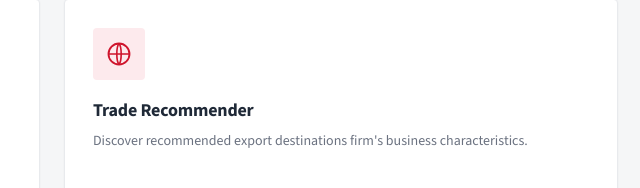
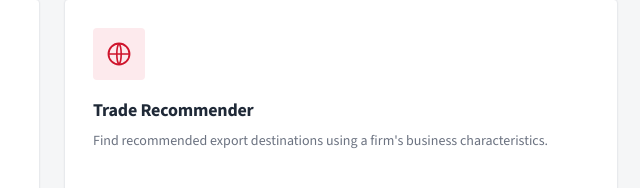
Before and after one commit to chengjiangg/trade-compass, a plain HTML site: page index.html in a window 1280 px wide. Shown: the part 510-698 px from the top of the page, 588-1228 px from the left. Drawn offline with nearby package versions, Linux system fonts and the light colour scheme.

Commit message:
Update trade recommender

```diff
--- a/index.html
+++ b/index.html
@@ -1961,7 +1961,7 @@
               </div>
               <h3>Trade Recommender</h3>
               <p>
-                Discover recommended export destinations firm's business
+                Find recommended export destinations using a firm's business
                 characteristics.
               </p>
               <ul class="tool-card-bullets">
```
